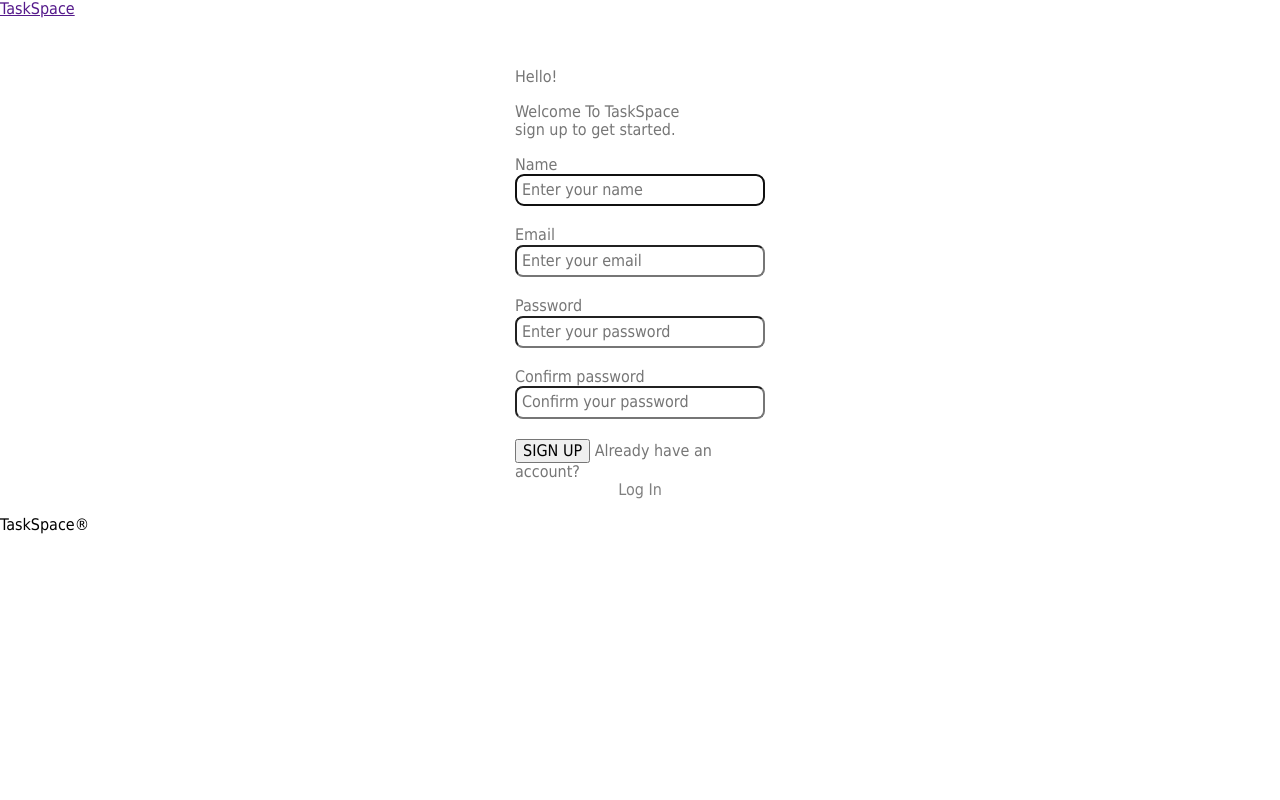
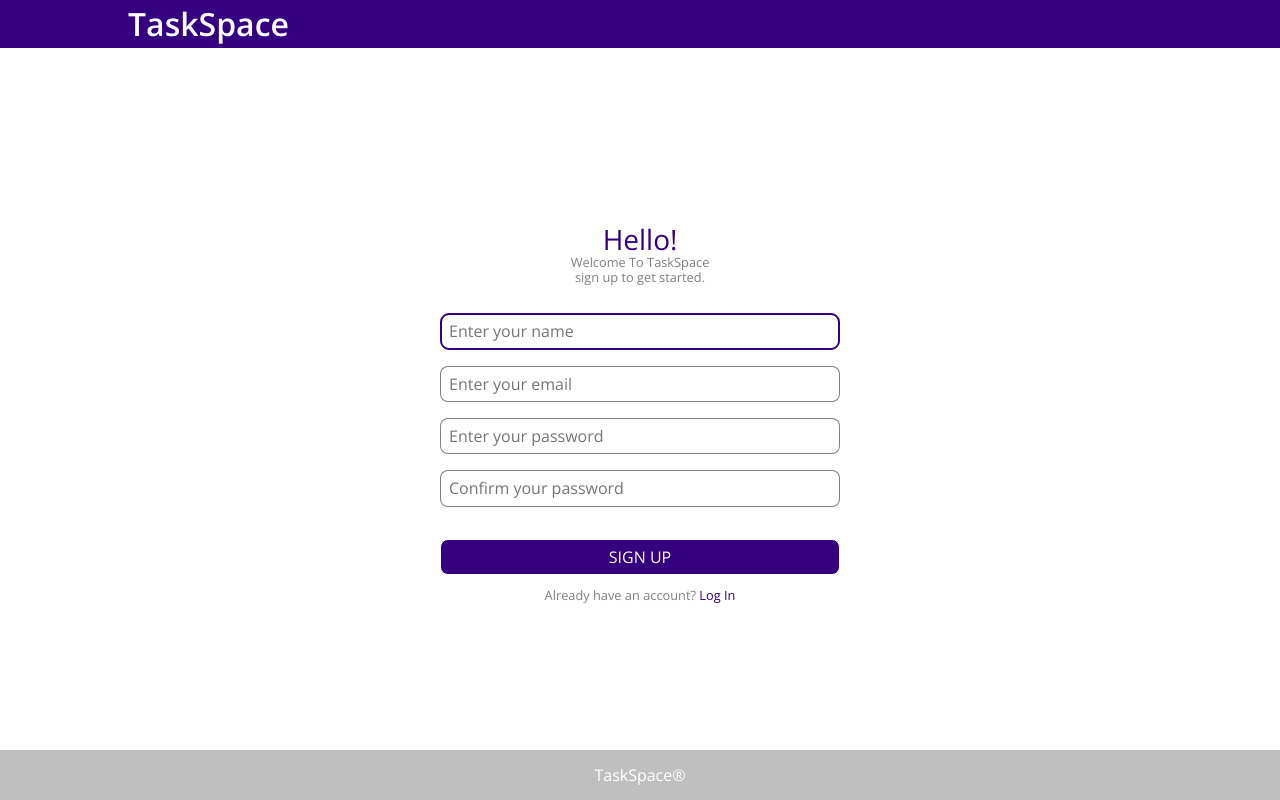
Before and after one commit to DuMaciel/TaskSpace, a PHP site: page /templates/register.php in a window 1280 px wide. Run offline with PHP 8.4, Linux system fonts and the light colour scheme.

Commit message:
refect: CSS 'register.php'

```diff
--- a/public/styles/register.css
+++ b/public/styles/register.css
@@ -1,59 +1,132 @@
-*{
-    font-family: tahoma, arial, sans-serif;
+:root{
+    --violet-dark: hsl(265, 100%, 25%);
+    --violet: hsl(265, 80%, 35%);
+    --violet-white: hsl(265, 60%, 45%);
+    --grey: hsla(0, 0%, 0%, 0.5);
+    --grey-light: hsla(0, 0%, 0%, 0.25);
+    font-family: 'Open Sans', sans-serif;
+    margin: 0;
+    padding: 0;
+
+}
+
+body{
+    display: flex;
+    height: 100vh;
+    flex-direction: column;
+    justify-content: space-between;
+    color: var(--violet-dark);
+}
+
+.hidden{
+    display: block;
+    height: 0;
+    width: 0;
+    overflow: hidden;
 }
 
 
-form{
-    width: 250px;
+.title{
+    font-size: 175%;
+    margin-bottom: 0;
+}
+.caption{
+    margin-top: 0;
+    font-size: 80%;
+    color: var(--grey);
+}
+.reminder{
+    display: block;
+    margin-top: 1em;
+    font-size: 80%;
+    color: var(--grey);
+}
+
+
+.link{
+    cursor: pointer;
+    text-decoration: none;
+    color: var(--violet-dark);
+    transition: color 0.5s ease-out;
+    border-bottom: 0.1em dotted transparent;
+}
+.link:hover{
+    color: var(--violet);
+    border-bottom: 0.1em dotted var(--violet);
+}
+.button{
+    cursor: pointer;
+    text-decoration: none;
+    color: white;
+    background-color: var(--violet-dark);
+    border: 0.1em solid white;
+    border-radius: 0.5em;
+    transition: background-color 0.5s ease-out;
+
+}
+.button:hover{
+    background-color: var(--violet);
+}
+
+
+
+header{
+    display: flex;
+    align-items: center;
+    background-color: var(--violet-dark);
+    height: 3em;
+    padding-left: 10%;
+}
+
+header a{
+    color: white;
+    text-decoration: none;
+    font-weight: 600;
+    font-size: 2em;
+}
+
+
+.register{
+    width: 100%;
+    padding: 10%;
+    box-sizing: border-box;
+}
+
+.register form{
+    text-align: center;
+    max-width: 25em;
     margin: auto;
-    margin-top: 50px;
-    color: rgb(118, 118, 118);
 }
-fieldset{
-    padding: 20px;
-    border-radius: 8px;
-    border-color: rgb(118, 118, 118);
+
+
+
+.register form input{
+    display: block;
+    width: 100%;
+    box-sizing: border-box;
+    padding: 0.5em;
+    margin-top: 1em;
 
 }
 
-fieldset legend{
-    font-size: 20px;
-    padding: 5px 10px;
-    border: 1px inset rgb(118, 118, 118);
-    border-radius: 8px;
-    color: black;
+.register form input[type='text'],.register form input[type='email'],.register form input[type='password']{
+    color: var(--violet-dark);
+    border: 0.1em solid var(--grey);
+    border-radius: 0.5em;
 }
 
-#name, #email, #password, #confPassword, #submit{
-    display: block;
-    width: 100%;
-    box-sizing: border-box;
-    border-radius: 8px;
-    padding: 5px;
-    border-color: rgb(118, 118, 118);
+.register form input:focus{
+    outline-color: var(--violet-dark);
+
 }
 
-#name, #email, #password, #confPassword{
-    margin-bottom: 20px;
+.register form input.button{
+    margin-top: 2em;
 }
 
-#submit{
-    padding: 5px;
-    color: black;
+
+footer{
+    background-color: var(--grey-light);
+    text-align: center;
+    color: white;
 }
-
-form a{
-    display: block;
-    text-align: center;
-    text-decoration: none;
-    color: gray;
-    transition: color 0.3s ease-out;
-}
-
-form a:hover{
-    color: black;
-}
-
-.dif{
-    background-color: red;
-}
```
